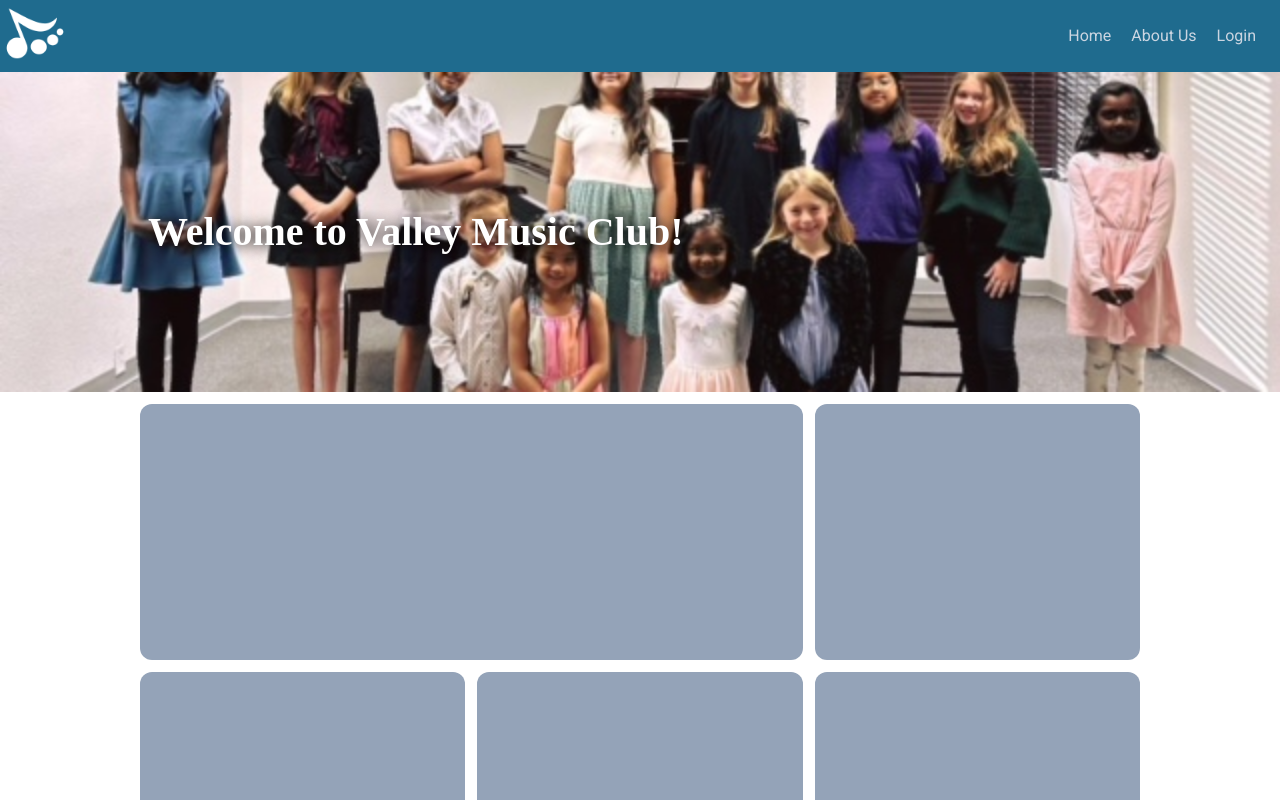
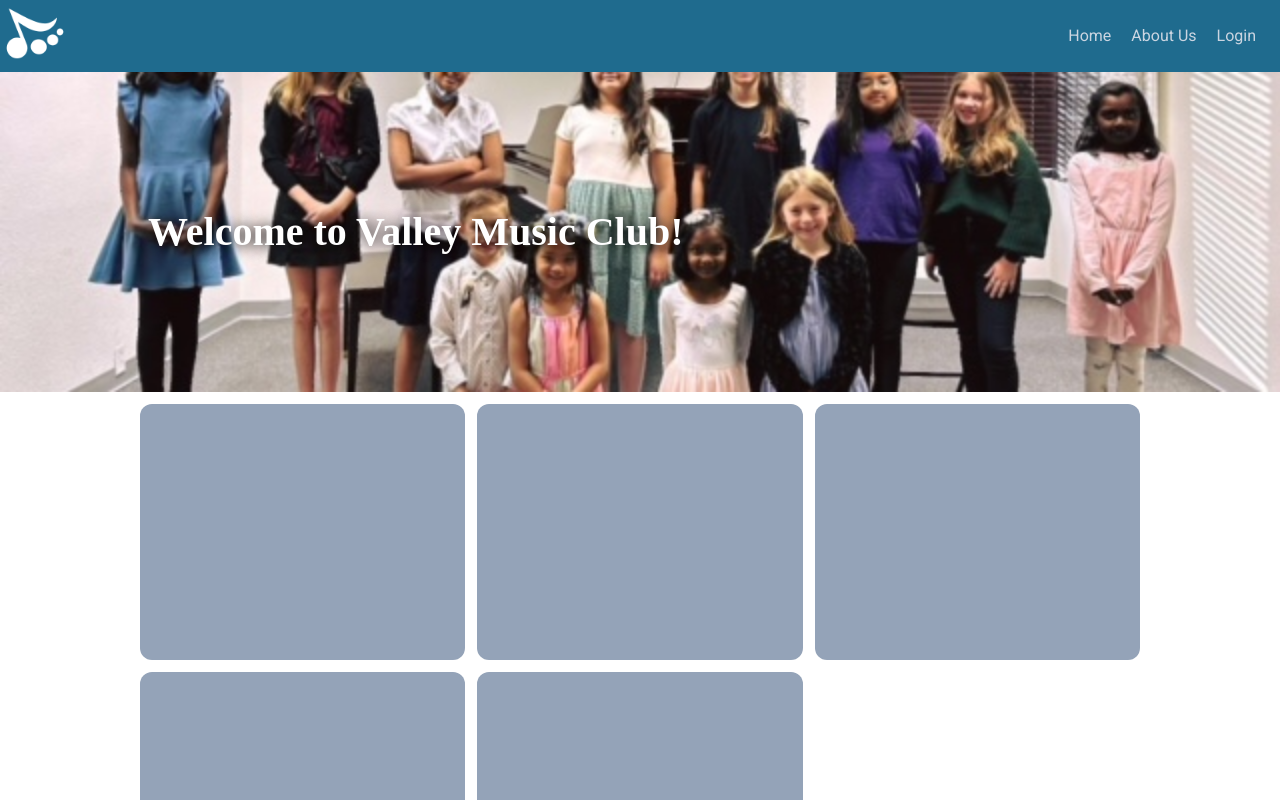
Before and after one commit to blissfulsaint/valleymusicclub, a Next.js app: page / in a window 1280 px wide. Shown: the top 800 px of the page. Built offline with nearby package versions, Linux system fonts and the light colour scheme; a web font is replaced by a local one.

Commit message:
Fixed small error in CardLink styles

```diff
--- a/app/ui/components/CardLink/CardLink.tsx
+++ b/app/ui/components/CardLink/CardLink.tsx
@@ -12,7 +12,9 @@ export default function CardLink({
     height = 'h-64',
     bgColor = 'bg-slate-400',
 }: CardLinkProps) {
+    const mdColSpan = 'md:' + colspan;
+
     return (
-        <div className={`${colspan} ${width} ${height} ${bgColor} rounded-xl`}></div>
+        <div className={`sm:col-span-1 ${mdColSpan} ${width} ${height} ${bgColor} rounded-xl`}></div>
     )
 }
```
